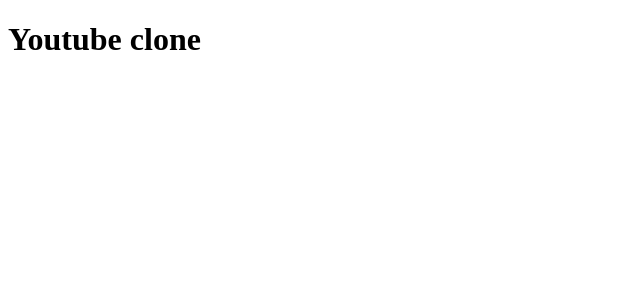
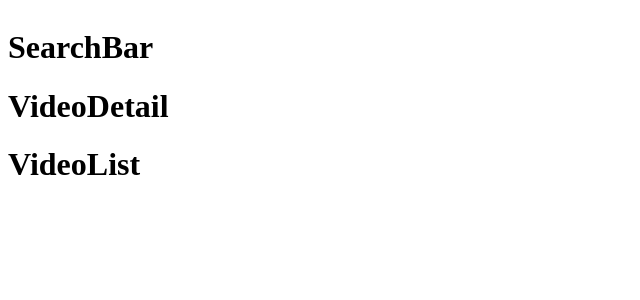
Before and after one commit to Alejandro-Gonzalez-Barriga/youtube-clone, a React (Create React App) app: page / in a window 1280 px wide. Shown: the top 300 px of the page, without its empty margins (0-640 px from the left). Built offline with nearby package versions, Linux system fonts and the light colour scheme.

Commit message:
structured the layout of the components in the app

```diff
--- a/src/App.js
+++ b/src/App.js
@@ -2,10 +2,30 @@ import React from 'react';
 
 import { Grid } from '@material-ui/core';
 
+import { SearchBar, VideoList, VideoDetail } from './components';
+
+import youtube from './api/youtube';
+
+
+
 class App extends React.Component {
 	render() {
       return (
-        <h1>Youtube clone</h1>
+        <Grid justify="center" container spacing={16}>
+					<Grid item xs={12}>
+						<Grid container spacing={16}>
+							<Grid item xs= {12}>
+								<SearchBar />
+							<Grid item xs ={8}>
+								<VideoDetail />
+							</Grid>
+							<Grid item xs ={4}>
+								<VideoList />
+							</Grid>
+							</Grid>
+						</Grid>
+					</Grid>
+				</Grid>
       );
     }
 }
--- a/api/youtube.js
+++ b/src/api/youtube.js
@@ -17,7 +17,7 @@ export default axios.create({
       //part snippet will take place of the ex on line 15
       part: 'snippet',
       //this is the maximum results to be returned
-      maxResults: 5
+      maxResults: 5,
       key: '[API KEY]'
     }
 });
--- /dev/null
+++ b/src/components/SearchBar.js
@@ -0,0 +1,11 @@
+import React from 'react';
+
+class SearchBar extends React.Component{
+  render(){
+    return(
+      <h1>SearchBar</h1>
+    )
+  }
+}
+
+export default SearchBar;
--- /dev/null
+++ b/src/components/VideoDetail.js
@@ -0,0 +1,11 @@
+import React from 'react';
+
+class VideoDetail extends React.Component{
+  render(){
+    return(
+      <h1>VideoDetail</h1>
+    )
+  }
+}
+
+export default VideoDetail;
--- /dev/null
+++ b/src/components/VideoList.js
@@ -0,0 +1,11 @@
+import React from 'react';
+
+class VideoList extends React.Component{
+  render(){
+    return(
+      <h1>VideoList</h1>
+    )
+  }
+}
+
+export default VideoList;
--- /dev/null
+++ b/src/components/index.js
@@ -0,0 +1,6 @@
+//we will be using this index file to export all of the components to
+//the App.js file, this is done simply to maintain the project organized
+
+export { default as SearchBar } from './SearchBar';
+export { default as VideoDetail } from './VideoDetail';
+export { default as VideoList } from './VideoList';
```
